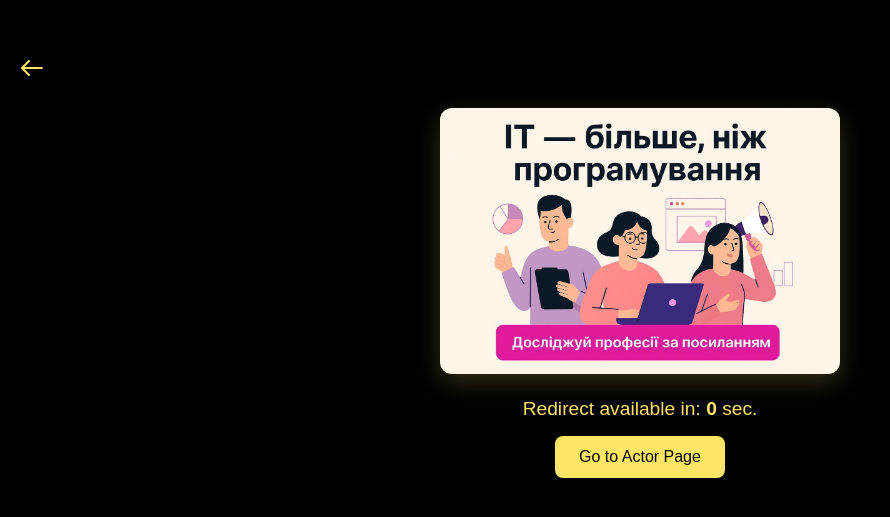
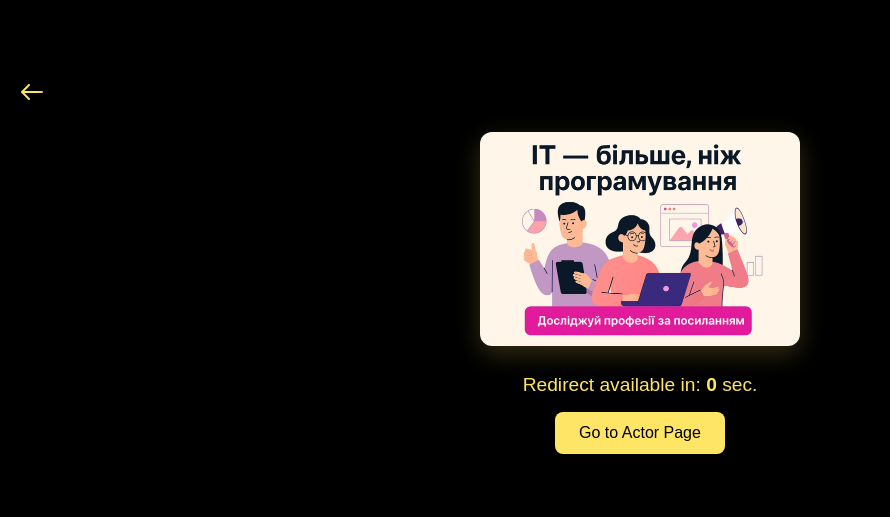
Before and after one commit to Anastasiiasyvak/MovieCrush, a Next.js app in the folder moviecrush/: page /actor-redirect/1 in a window 1280 px wide. Shown: the part 133-650 px from the top of the page, without its empty margins (0-890 px from the left). Built offline with nearby package versions, Linux system fonts and the light colour scheme.

Commit message:
ad is clickable

```diff
--- a/moviecrush/src/app/actor-redirect/[actorId]/page.tsx
+++ b/moviecrush/src/app/actor-redirect/[actorId]/page.tsx
@@ -9,6 +9,7 @@
     const [seconds, setSeconds] = useState(5);
     const router = useRouter();
 
+    /* таймер ↓ */
     useEffect(() => {
         const t = setInterval(() => {
             setSeconds(prev => {
@@ -22,17 +23,25 @@
         return () => clearInterval(t);
     }, []);
 
-    const goToActor = () => {
-        router.replace(`/actor/${params.actorId}`);
-    };
+    /* переход к актёру ↓ */
+    const goToActor = () => router.replace(`/actor/${params.actorId}`);
 
     return (
         <div className={styles.adContainer}>
+            {/* стрелка «назад» */}
             <div className={styles.backIconContainer} onClick={() => router.back()}>
                 <Image src="/back.png" alt="Back" width={24} height={24} className={styles.backIcon} />
             </div>
 
-            <img src="/ad-banner.jpg" alt="Advertisement" className={styles.adImage} />
+            {/* кликабельный баннер */}
+            <a
+                href="https://putivnyk-it.vercel.app"
+                target="_blank"
+                rel="noopener noreferrer"
+                className={styles.bannerLink}
+            >
+                <img src="/ad-banner.jpg" alt="Advertisement" className={styles.adImage} />
+            </a>
 
             <p className={styles.countdownText}>
                 Redirect available in: <strong>{seconds}</strong> sec.
```
